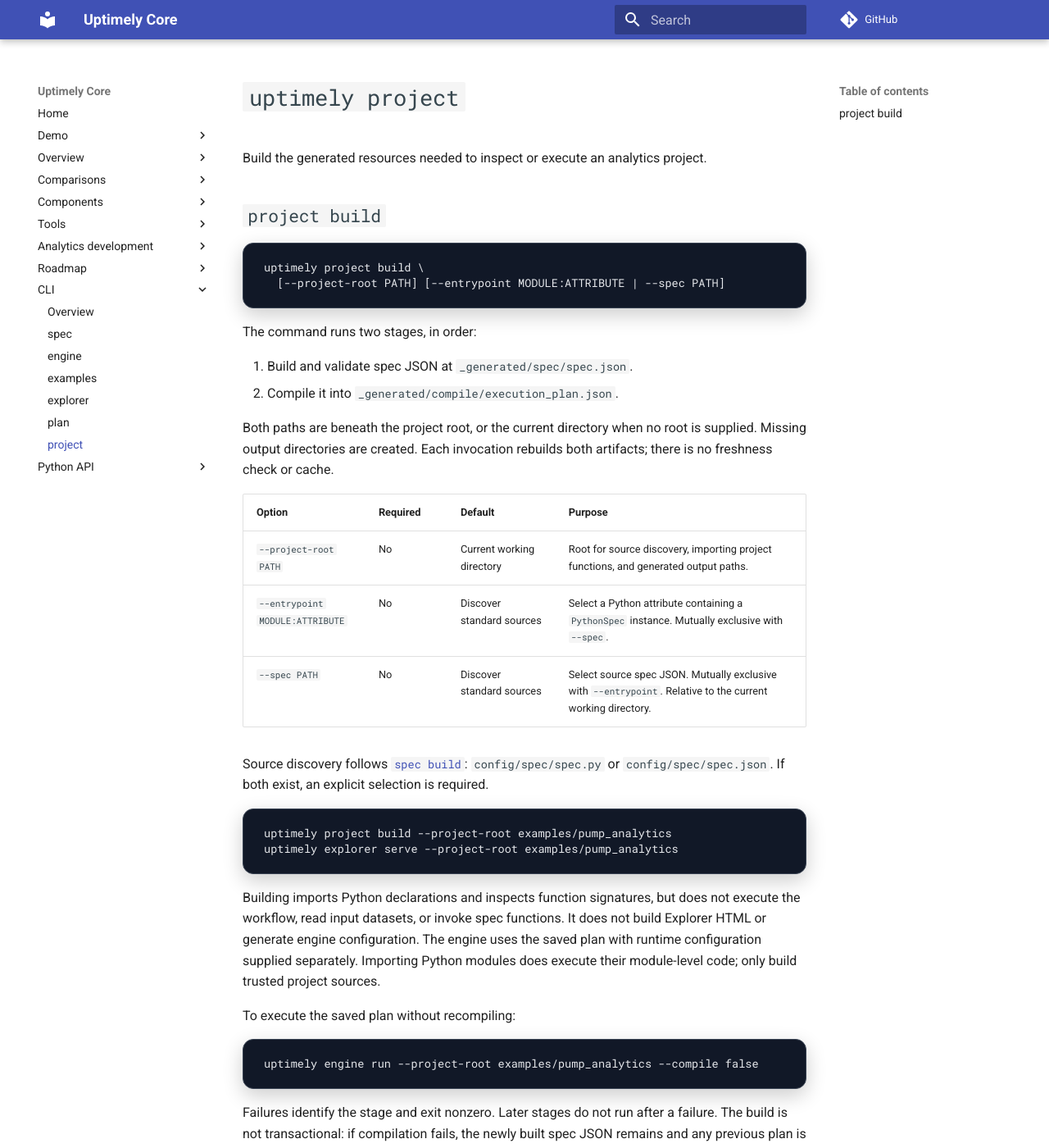
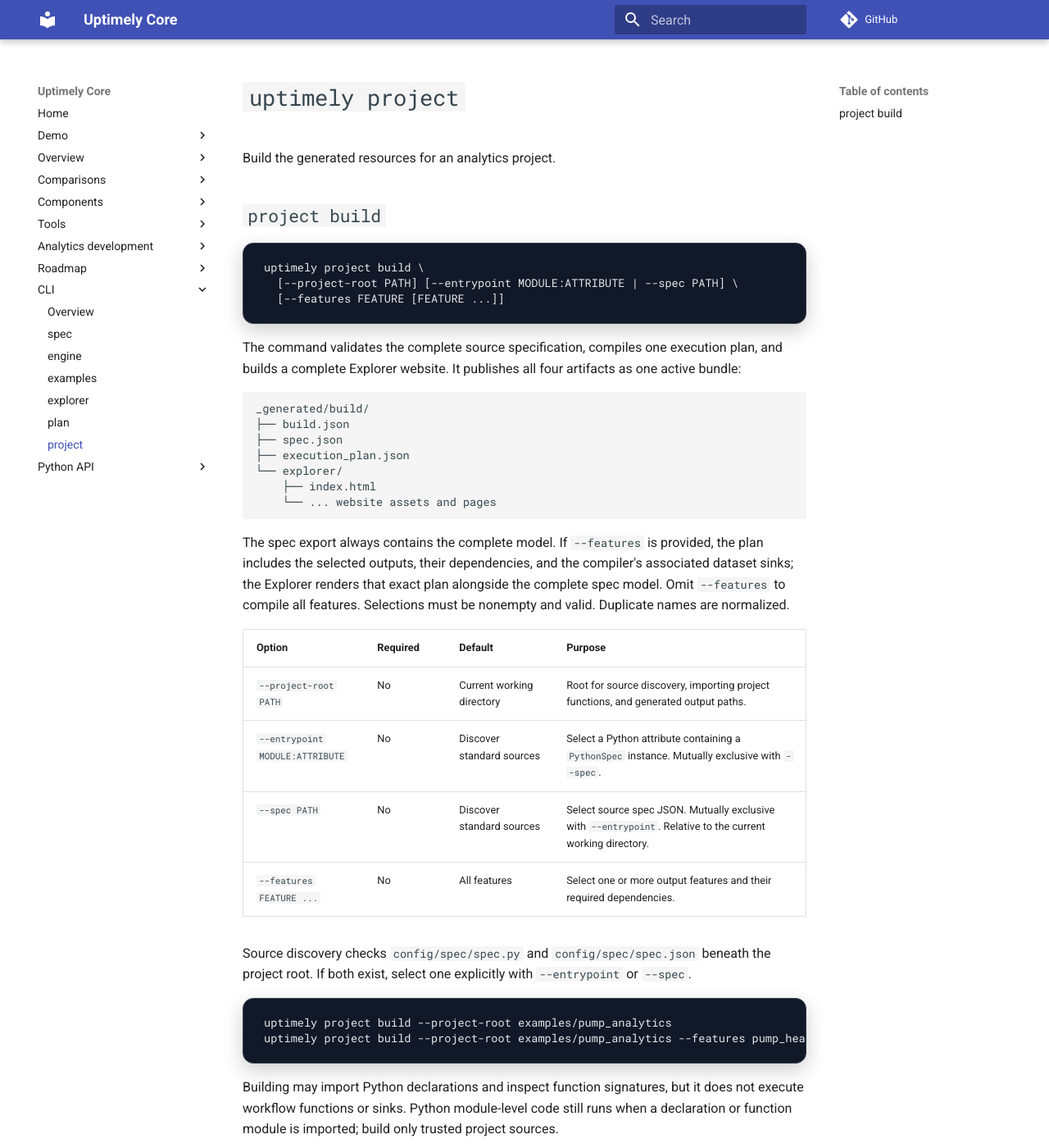
Before and after one commit to uptimely-ai/uptimely-core, an MkDocs documentation site: the page built from docs/reference/cli/project.md, in a window 1280 px wide and 1400 px high. Shown: the whole window at 82% size. Built offline with MkDocs 1.6.1 and Material for MkDocs 9.7.7, drawn with Linux system fonts in a browser that asks for light colours; comment, search, counter and statistics services are not loaded; some of the changed text lies outside the part shown.

Commit message:
Publish complete active build bundles

````diff
--- a/docs/reference/cli/project.md
+++ b/docs/reference/cli/project.md
@@ -1,59 +1,59 @@
 # `uptimely project`
 
-Build the generated resources needed to inspect or execute an analytics project.
+Build the generated resources for an analytics project.
 
 ## `project build`
 
 ```console
 uptimely project build \
-  [--project-root PATH] [--entrypoint MODULE:ATTRIBUTE | --spec PATH]
+  [--project-root PATH] [--entrypoint MODULE:ATTRIBUTE | --spec PATH] \
+  [--features FEATURE [FEATURE ...]]
 ```
 
-The command runs two stages, in order:
+The command validates the complete source specification, compiles one execution
+plan, and builds a complete Explorer website. It publishes all four artifacts
+as one active bundle:
 
-1. Build and validate spec JSON at `_generated/spec/spec.json`.
-2. Compile it into `_generated/compile/execution_plan.json`.
+```text
+_generated/build/
+├── build.json
+├── spec.json
+├── execution_plan.json
+└── explorer/
+    ├── index.html
+    └── ... website assets and pages
+```
 
-Both paths are beneath the project root, or the current directory when no root
-is supplied. Missing output directories are created. Each invocation rebuilds
-both artifacts; there is no freshness check or cache.
+The spec export always contains the complete model. If `--features` is
+provided, the plan includes the selected outputs, their dependencies, and the
+compiler's associated dataset sinks; the Explorer renders that exact plan
+alongside the complete spec model. Omit `--features` to compile all features.
+Selections must be nonempty and valid. Duplicate names are normalized.
 
 | Option | Required | Default | Purpose |
 | --- | --- | --- | --- |
 | `--project-root PATH` | No | Current working directory | Root for source discovery, importing project functions, and generated output paths. |
 | `--entrypoint MODULE:ATTRIBUTE` | No | Discover standard sources | Select a Python attribute containing a `PythonSpec` instance. Mutually exclusive with `--spec`. |
 | `--spec PATH` | No | Discover standard sources | Select source spec JSON. Mutually exclusive with `--entrypoint`. Relative to the current working directory. |
+| `--features FEATURE ...` | No | All features | Select one or more output features and their required dependencies. |
 
-Source discovery follows [`spec build`](spec.md#spec-build):
-`config/spec/spec.py` or `config/spec/spec.json`. If both
-exist, an explicit selection is required.
+Source discovery checks `config/spec/spec.py` and
+`config/spec/spec.json` beneath the project root. If both exist, select one
+explicitly with `--entrypoint` or `--spec`.
 
 ```console
 uptimely project build --project-root examples/pump_analytics
-uptimely explorer serve --project-root examples/pump_analytics
+uptimely project build --project-root examples/pump_analytics --features pump_health_score
 ```
 
-Building imports Python declarations and inspects function signatures, but does
-not execute the workflow, read input datasets, or invoke spec functions.
-It does not build Explorer HTML or generate engine configuration. The engine
-uses the saved plan with runtime configuration supplied separately.
-Importing Python modules does execute their module-level code; only build trusted
+Building may import Python declarations and inspect function signatures, but it
+does not execute workflow functions or sinks. Python module-level code still
+runs when a declaration or function module is imported; build only trusted
 project sources.
 
-To execute the saved plan without recompiling:
-
-```console
-uptimely engine run --project-root examples/pump_analytics --compile false
-```
-
-Failures identify the stage and exit nonzero. Later stages do not run after a
-failure. The build is not transactional: if compilation fails, the newly built
-spec JSON remains and any previous plan is not removed. Treat a failed build
-as incomplete; fix the error and rerun before using its outputs.
-
-Individual commands remain available:
-
-```console
-uptimely spec build --project-root examples/pump_analytics
-uptimely plan build --project-root examples/pump_analytics
-```
+Artifacts are generated in a sibling staging directory, validated, then
+published in place of the previous bundle. A generation failure leaves the
+previous active bundle untouched. Builders coordinate through a project lock;
+a build fails rather than publishing while another builder or cooperating
+consumer holds the bundle lock. Publication uses rollback if replacing the
+directory fails; it does not claim a filesystem-wide atomic directory swap.
````
Also changed, not shown: CHANGELOG.md (+6 -4 lines), docs/demo/index.md (+2 -1 lines), docs/development/project-structure.md (+14 -13 lines), docs/reference/cli.md (+12 -12 lines), docs/reference/cli/explorer.md (+11 -9 lines), docs/tools/explorer.md (+15 -11 lines), examples/README.md (+19 -6 lines), readme.md (+4 -3 lines), 7 other files.
